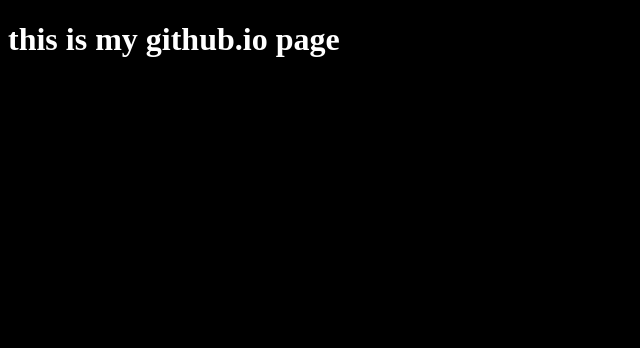
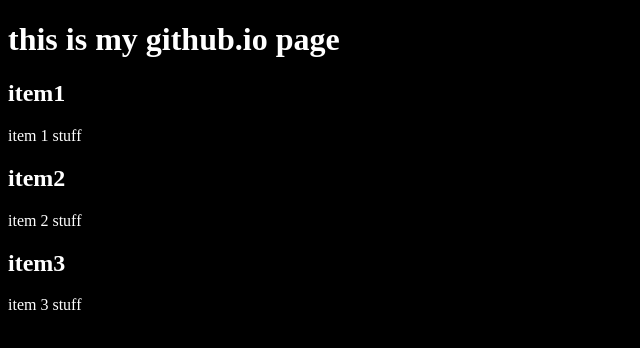
Before and after one commit to Trevor-FanshaweC/Trevor-FanshaweC.github.io, a plain HTML site: page index.html in a window 1280 px wide. Shown: the whole page, without its empty margins (0-640 px from the left). Drawn offline with Linux system fonts and the light colour scheme.

Commit message:
dynamic stuff

```diff
--- a/index.html
+++ b/index.html
@@ -10,6 +10,10 @@
 <body>
     <main>
         <h1>this is my github.io page</h1>
+
+        <section class="dynamic">
+
+        </section>
     </main>
 
     <script src="js/main.js"></script>
--- a/js/main.js
+++ b/js/main.js
@@ -1,6 +1,8 @@
 (() => {
 
     console.log('JS seems to be working');
+
+    let container = document.querySelector('.dynamic');
 
     let stuff = [
         {
@@ -19,4 +21,33 @@
         },
 
     ]
+
+    function addStuff() {
+        let myNewStuff = new DocumentFragment();
+
+        stuff.forEach(thing => {
+            let theHeading = document.createElement('h2');
+            theHeading.textContent = thing.name;
+
+            let theDesc = document.createElement('p');
+            theDesc.textContent = thing.desc;
+
+            myNewStuff.appendChild(theHeading);
+            myNewStuff.appendChild(theDesc);
+        })
+
+        // for (thing of stuff) {
+        //     let newContent = `
+        //     <div>
+        //         <p>${thing.name}</p>
+        //         <p>${thing.desc}</p>
+        //     </div>`;
+
+        //     myNewStuff.innerHTML += newContent;
+        // }
+
+        container.appendChild(myNewStuff);
+    }
+
+    addStuff();
 })();
```
